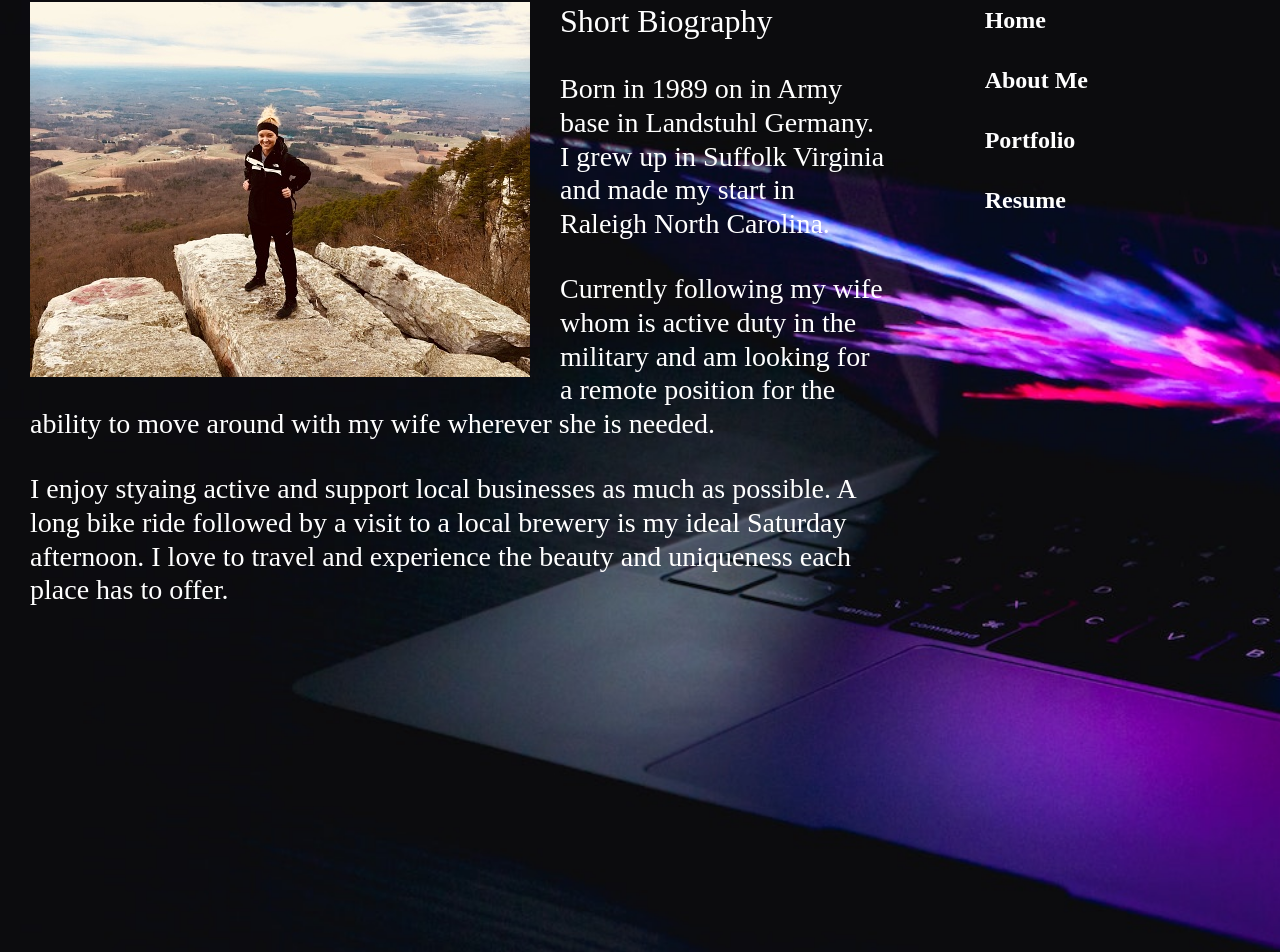
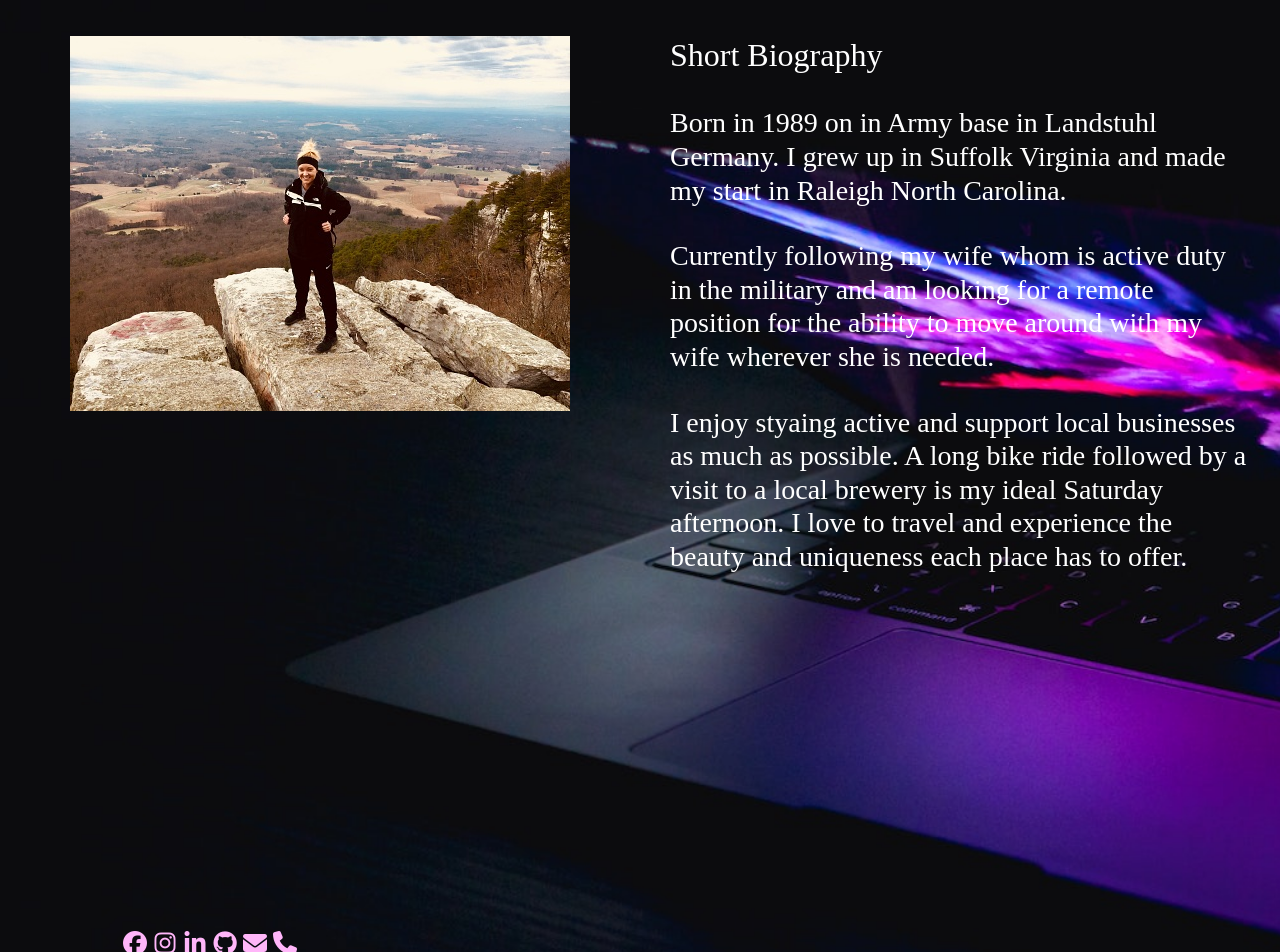
Before and after one commit to BDedafoe/my_profile, a React (Create React App) app: page /about in a window 1280 px wide. Shown: the part 70-1022 px from the top of the page. Built offline with nearby package versions, Linux system fonts and the light colour scheme.

Commit message:
functionality added to footer icons

```diff
--- a/src/App.js
+++ b/src/App.js
@@ -8,16 +8,14 @@ import Portfolio from './views/portfolio';
 import About from './views/about';
 import Home from './views/home';
 import Resume from './views/resume';
-
+import OverlayTrigger from 'react-bootstrap/OverlayTrigger';
+import Popover from 'react-bootstrap/Popover';
 
 
 const App = () => {
   return (
     <div className="App">
-            <br></br>
-            <br></br>
       <Router>
-      <br></br>
         <Navbar />
           <Routes>
             <Route path='/' element={<Home/>} />
@@ -27,17 +25,47 @@ const App = () => {
           </Routes>
       </Router>
     <div className="footer">
-                <span padding="1em"><i class="fa-brands fa-facebook fa-xl fa-fw"></i></span>
+                <span padding="1em"><a href="https://facebook.com/brittany.dedafoe"><i class="fa-brands fa-facebook fa-xl fa-fw"></i></a></span>
 
-                <span padding="1em"><i class="fa-brands fa-instagram fa-xl fa-fw"></i></span>
+                <span padding="1em"><a href="https://www.instagram.com/deda_woah/"><i class="fa-brands fa-instagram fa-xl fa-fw"></i></a></span>
 
-                <span padding="1em"><i class="fa-brands fa-linkedin-in fa-xl fa-fw"></i></span>
+                <span padding="1em"><a href="https://www.linkedin.com/in/bdedafoe/"><i class="fa-brands fa-linkedin-in fa-xl fa-fw"></i></a></span>
 
-                <span padding="1em"><i class="fa-brands fa-github fa-xl fa-fw"></i></span>
+                <span padding="1em"><a href="https://github.com/BDedafoe"><i class="fa-brands fa-github fa-xl fa-fw"></i></a></span>
 
-                <span padding="1em"><i class="fa-solid fa-envelope fa-xl fa-fw"></i></span>
+                <span padding="1em">{['top'].map((placement) => (
+                    <OverlayTrigger
+                    trigger="click"
+                    key={placement}
+                    placement={placement}
+                    overlay={
+                      <Popover id={`popover-positioned-${placement}`}>
+                        <Popover.Header as="h3">Email Address</Popover.Header>
+                          <Popover.Body>
+                            bmd6260@gmail.com
+                          </Popover.Body>
+                      </Popover>}>
+                        <i class="fa-solid fa-envelope fa-xl fa-fw"></i>
+                    </OverlayTrigger>
+                ))}
+                </span>
 
-                <span padding="1em"><i class="fa-solid fa-phone fa-xl fa-fw"></i></span>
+                <span padding="1em">{['top'].map((placement) => (
+                    <OverlayTrigger
+                    trigger="click"
+                    key={placement}
+                    placement={placement}
+                    overlay={
+                      <Popover id={`popover-positioned-${placement}`}>
+                        <Popover.Header as="h3">Phone Number</Popover.Header>
+                          <Popover.Body>
+                            757-676-6260
+                          </Popover.Body>
+                      </Popover>}>
+                  <i class="fa-solid fa-phone fa-xl fa-fw"></i>
+                  </OverlayTrigger>
+                ))}
+                  </span>
             </div>
     </div>
   );
--- a/src/public/my.css
+++ b/src/public/my.css
@@ -17,18 +17,14 @@ body {
 }
 
 /* CSS for Navbar */
-.mainNavbar {
-  display: block;
-  flex-direction: column;
+nav.mainNavbar {
+  display: inline-flex;
+  flex-direction: row;
   flex-wrap: wrap;
   list-style-type: none;
+  overflow: hidden;
+  padding: 20px 70px 50px;
 
-  padding-bottom: 400px;
-  padding-right: 15%;
-  padding-left: 100px;
-  overflow: hidden;
-  text-align: right;
-  float: right;
 }
 
 .mainNavbar li a {
@@ -36,8 +32,8 @@ body {
   text-decoration: none;
   font-size: 24px;
   font-weight: bold;
-
-
+  padding: 20px 20px 20px;
+  overflow: hidden;
 }
 
 .mainNavbar li a:hover {color: aqua;}
@@ -56,7 +52,7 @@ body {
 
 /* Footer */
 .footer {
-  display: block;
+  display: flex;
   padding: 350px 120px;
   position: static;
   float: left;
@@ -64,9 +60,34 @@ body {
 
 }
 
+/* email and phone popover */
+.popover {
+  margin-bottom: 20px;
+}
+
+.fade.show.popover.bs-popover-top {
+   background: black;
+
+}
+
+
+h3.popover-header {
+  font-family: Copperplate;
+  font-size: 1.4em;
+  font-weight: bolder;
+  background: linear-gradient(rgb(255, 105, 225) 10%, 60%, white 90%);
+}
+
+div.popover-body {
+  font-family: Copperplate;
+  color: white;
+  font-size: 1.3em;
+
+}
+
 /* About Me */
 .flex-container {
-  display: lex;
+  display: flex;
 }
 
 .aboutContainer {
```
Lines whose indentation alone changed are shown as unchanged.
